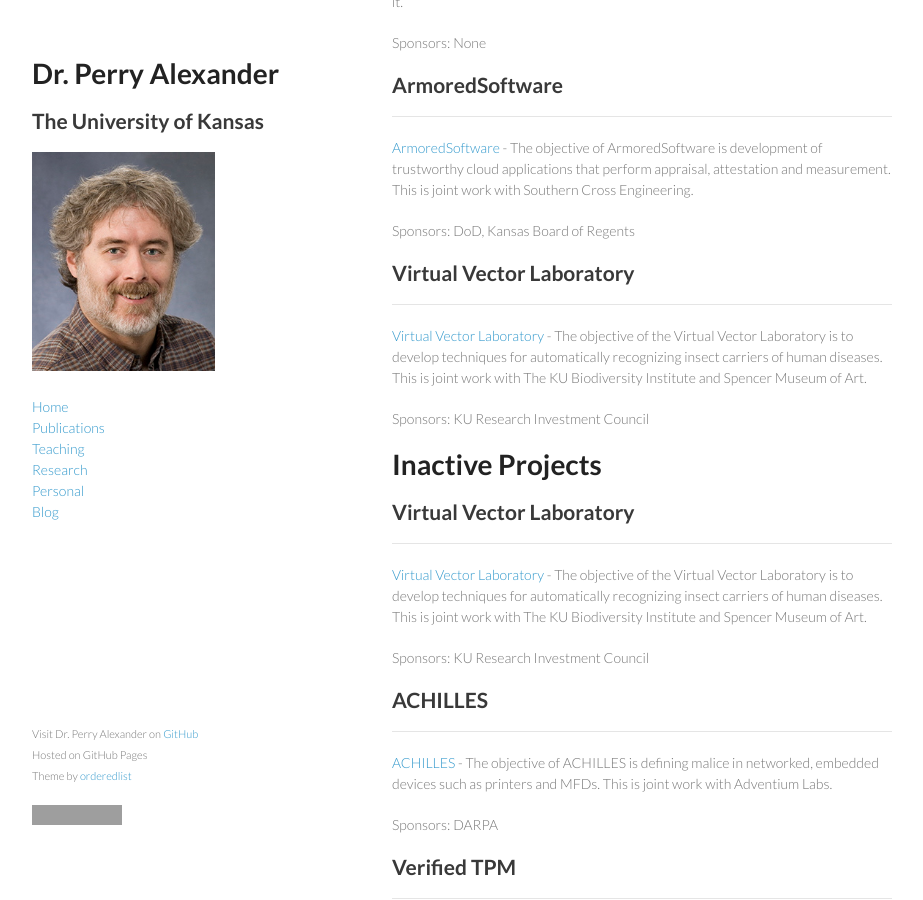
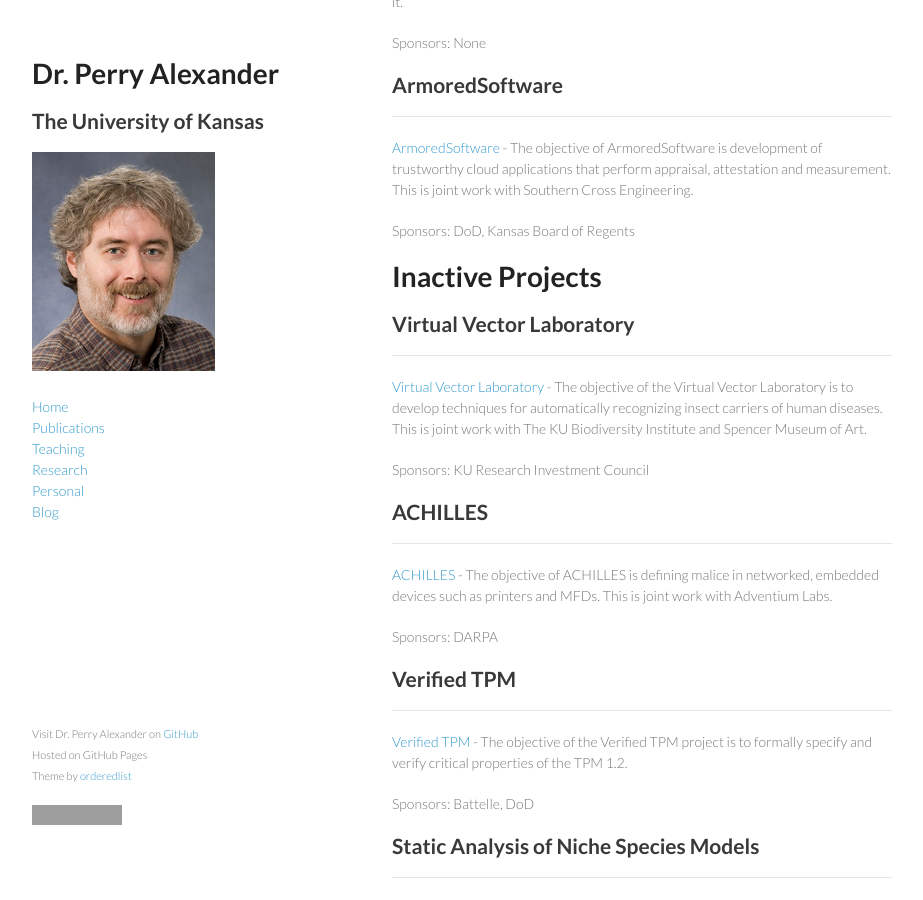
Before and after one commit to palexand/palexand.github.io, a Jekyll site: the page built from research.md, in a window 1280 px wide and 900 px high, scrolled down 454 px. Shown: the whole window, without its empty margins (178-1101 px from the left). Built offline with Jekyll 4.4.1, drawn with Linux system fonts in a browser that asks for light colours; grey boxes are pictures that could not be loaded.

```diff
--- a/_data/projects.yml
+++ b/_data/projects.yml
@@ -15,9 +15,3 @@
   repo:
   description: "The objective of ArmoredSoftware is development of trustworthy cloud applications that perform appraisal, attestation and measurement.  This is joint work with Southern Cross Engineering."
   sponsor: DoD, Kansas Board of Regents
-
-- name: Virtual Vector Laboratory
-  github: ku-sldg
-  repo: vector12
-  description: "The objective of the Virtual Vector Laboratory is to develop techniques for automatically recognizing insect carriers of human diseases.  This is joint work with The KU Biodiversity Institute and Spencer Museum of Art."
-  sponsor: KU Research Investment Council
```
